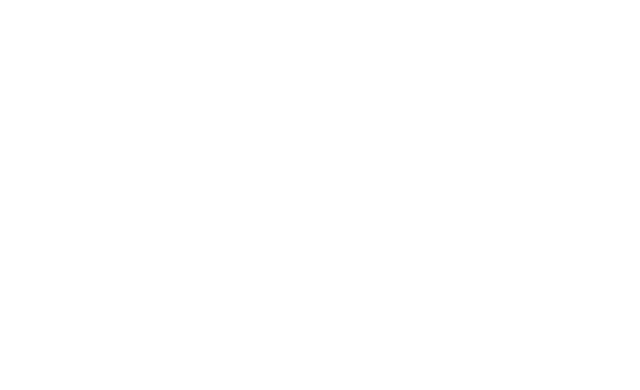
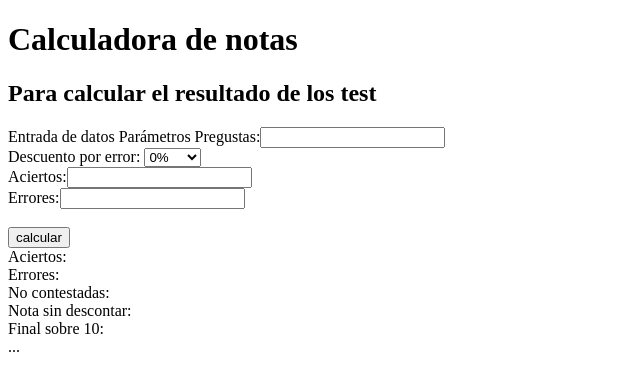
Before and after one commit to Rodolfofyto/js_05ejercicios, a plain HTML site: page exec7.html in a window 1280 px wide. Shown: the whole page, without its empty margins (0-640 px from the left). Drawn offline with Linux system fonts and the light colour scheme.

Commit message:
Add estructura

```diff
--- a/exec7.html
+++ b/exec7.html
@@ -1,12 +1,43 @@
 <!DOCTYPE html>
 <html lang="en">
+
 <head>
     <meta charset="UTF-8">
     <meta http-equiv="X-UA-Compatible" content="IE=edge">
     <meta name="viewport" content="width=device-width, initial-scale=1.0">
     <title>Calculador de notas</title>
 </head>
+
 <body>
+    <h1>Calculadora de notas</h1>
+    <h2>Para calcular el resultado de los test</h2>
+    <section>
+        <label for="">Entrada de datos</label>
+        <label for="">Parámetros</label>
+        <label for="inpregunta">Pregustas:</label><input type="text" id="inpregunta" /><br />
+        <label for="xciento">Descuento por error:</label>
+        <select name="descuento" id="xciento">
+            <option value="">0%</option>
+            <option value="">25%</option>
+            <option value="">33%</option>
+            <option value="">50%</option>
+            <option value="">66%</option>
+            <option value="">75%</option>
+            <option value="">100%</option>
+        </select><br />
+        <label for="inacierto">Aciertos:</label><input type="text" id="inacierto" /><br />
+        <label for="inerror">Errores:</label><input type="text" id="inerror" /><br />
+        <br>
+        <button onclick="calcular();">calcular</button>
+    </section>
+    <section>
+        <label for="">Aciertos:</label><output id="inacierto"></output><br />
+        <label for="inerror">Errores:</label><output id="inerror"></output><br />
+        <label for="">No contestadas:</label><output id="inacierto"></output><br />
+        <label for="">Nota sin descontar:</label><output id="inacierto"></output><br />
+        <label for="">Final sobre 10:</label><output id="inacierto"></output><br />
+        <output id="nfinal">...</output>
+    </section>
+</body>
 
-</body>
 </html>
```
